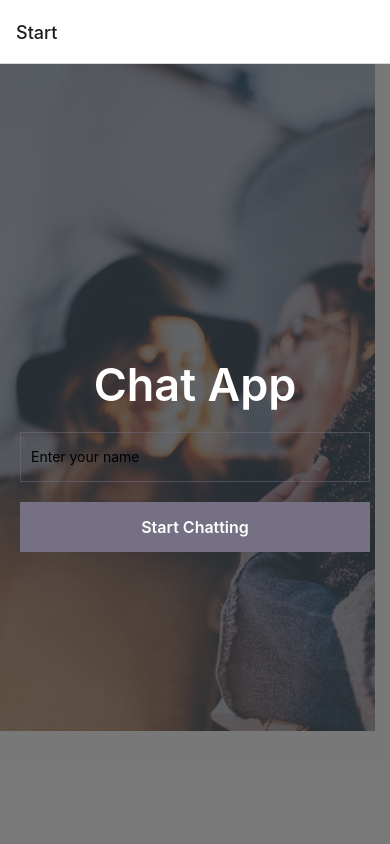
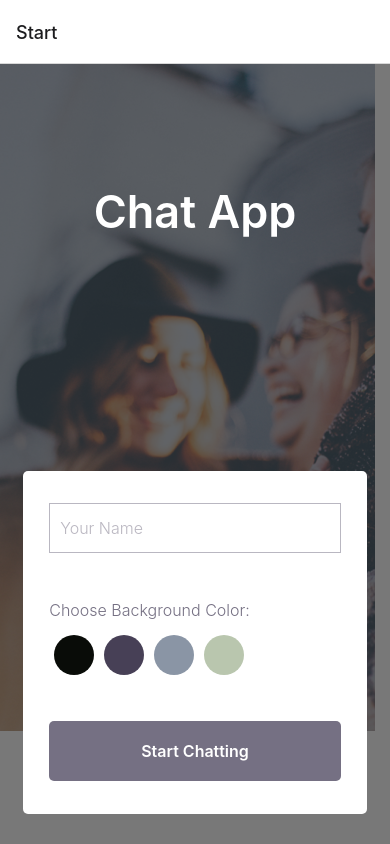
Before and after one commit to codestun/chat-app, a React Native app: screen /Start in a window 390 px wide. Built offline with nearby package versions, Linux system fonts and the light colour scheme.

Commit message:
Refactor UI layout and styles

```diff
--- a/components/Start.js
+++ b/components/Start.js
@@ -1,5 +1,3 @@
-// Start.js
-
 import React from 'react';
 import { StyleSheet, View, Text, TextInput, TouchableOpacity, ImageBackground } from 'react-native';
 
@@ -11,17 +9,36 @@ const Start = ({ navigation }) => {
       style={styles.backgroundImage}
     >
       <View style={styles.container}>
+        {/* App title */}
         <Text style={styles.appTitle}>Chat App</Text>
+
+        {/* Separate container for grouping color options, text input, and button */}
+        <View style={styles.contentContainer}>
+          {/* Text input for user's name */}
           <TextInput
             style={styles.input}
-          placeholder='Enter your name'
+            placeholder='Your Name'
           />
+
+          {/* Color options */}
+          <View style={styles.colorOptions}>
+            <Text style={styles.chooseColorText}>Choose Background Color:</Text>
+            <View style={styles.colorOptionRow}>
+              <TouchableOpacity style={[styles.colorOption, { backgroundColor: '#090C08' }]} onPress={() => { }} />
+              <TouchableOpacity style={[styles.colorOption, { backgroundColor: '#474056' }]} onPress={() => { }} />
+              <TouchableOpacity style={[styles.colorOption, { backgroundColor: '#8A95A5' }]} onPress={() => { }} />
+              <TouchableOpacity style={[styles.colorOption, { backgroundColor: '#B9C6AE' }]} onPress={() => { }} />
+            </View>
+          </View>
+
+          {/* Button to start chatting and navigate to the Chat screen */}
           <TouchableOpacity
             style={styles.startChatButton}
             onPress={() => navigation.navigate('Chat')}
           >
             <Text style={styles.buttonText}>Start Chatting</Text>
           </TouchableOpacity>
+        </View>
       </View>
     </ImageBackground>
   );
@@ -36,30 +53,65 @@ const styles = StyleSheet.create({
     flex: 1,
     justifyContent: 'center',
     alignItems: 'center',
-    padding: 20,
-    // Semi-transparent overlay for better text visibility
-    backgroundColor: 'rgba(0,0,0,0.5)',
+    padding: '12',
+    backgroundColor: 'rgba(0, 0, 0, 0.5)',
   },
   appTitle: {
+    flex: 1,
     fontSize: 45,
     fontWeight: '600',
     color: '#FFFFFF',
-    marginBottom: 20,
+    alignSelf: "center",
+    marginTop: 120,
+  },
+  contentContainer: {
+    width: '88%',
+    height: '44%',
+    alignItems: 'center', // Center the content horizontally
+    backgroundColor: '#FFFFFF',
+    padding: 6,
+    marginBottom: 30,
+    borderRadius: 5, // Add some border radius for a rounded look
+    justifyContent: "space-evenly"
   },
   input: {
     borderWidth: 1,
     borderColor: 'rgba(117, 112, 131, 0.5)',
     height: 50,
     padding: 10,
-    width: '100%',
+    width: '88%',
     marginBottom: 20,
+    fontSize: 16,
+    fontWeight: '300',
+    color: 'rgba(117, 112, 131, 0.5)',
+  },
+  colorOptions: {
+    width: '88%',
+    marginBottom: 20,
+  },
+  chooseColorText: {
+    fontSize: 16,
+    fontWeight: '300',
+    color: '#757083',
+    marginBottom: 15,
+    opacity: 1, // 100% opacity
+  },
+  colorOptionRow: {
+    flexDirection: 'row',
+    alignItems: 'center', // Align color options vertically
+  },
+  colorOption: {
+    width: 40,
+    height: 40,
+    borderRadius: 20,
+    marginHorizontal: 5,
   },
   startChatButton: {
     backgroundColor: '#757083',
-    padding: 15,
-    borderRadius: 0,
+    padding: 20,
+    borderRadius: 5,
     alignItems: 'center',
-    width: '100%',
+    width: '88%',
   },
   buttonText: {
     fontSize: 16,
```
Lines whose indentation alone changed are shown as unchanged.
